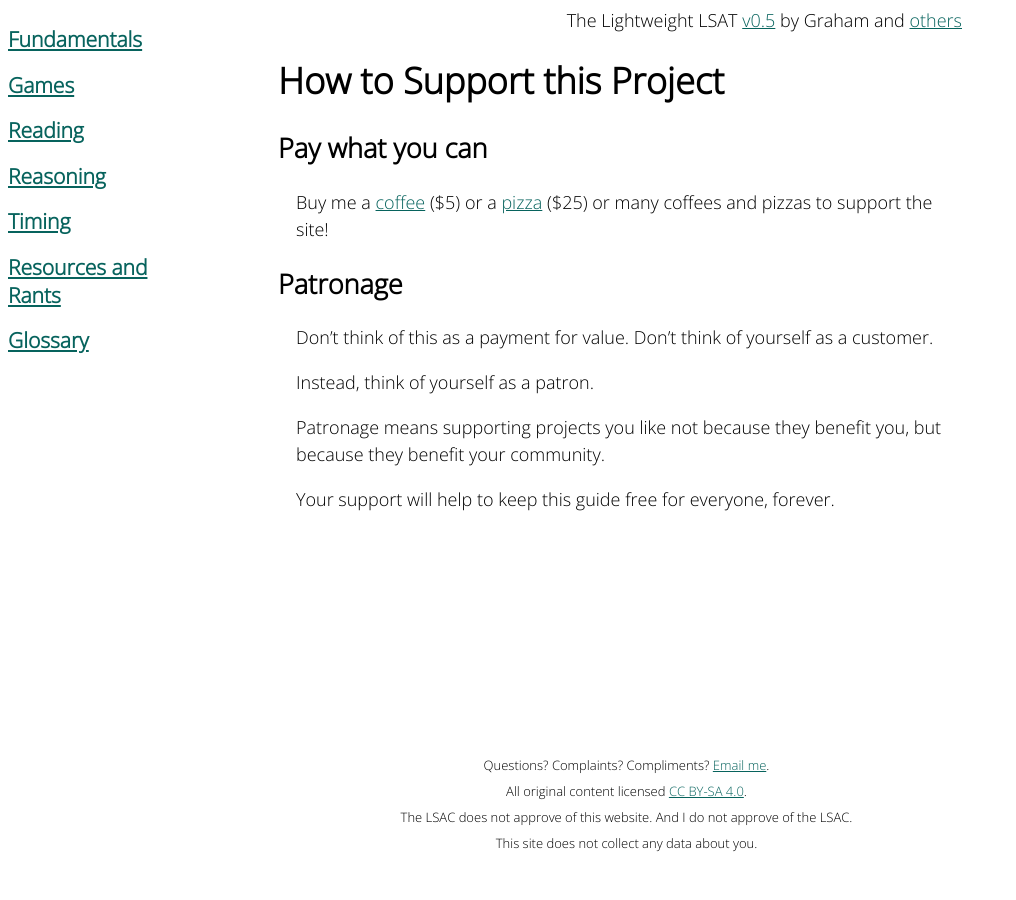
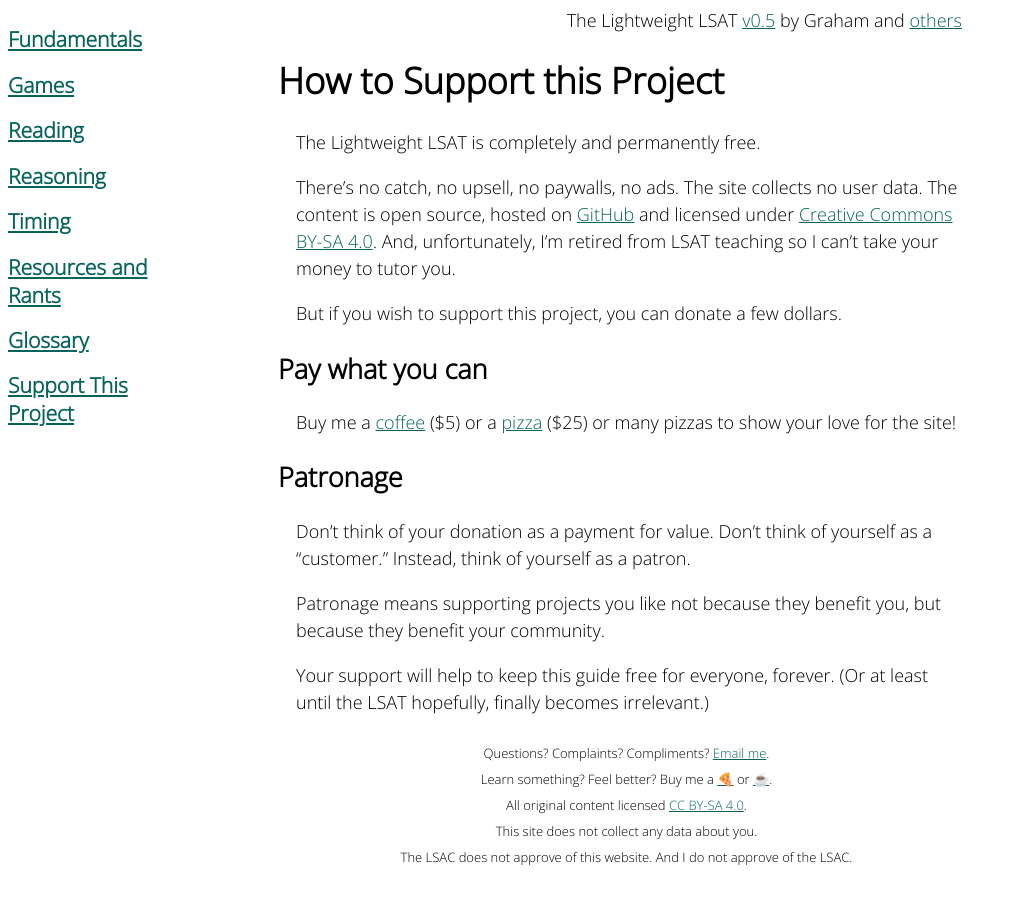
Before and after one commit to gpdowney/lightweightLSAT, a Jekyll site: the page built from pages/donate.md, in a window 1280 px wide. Shown: the whole page, without its empty margins (0-1016 px from the left). Built offline with Jekyll 4.4.1, drawn with Linux system fonts in a browser that asks for light colours.

Commit message:
restored links

```diff
--- a/_data/nav.yml
+++ b/_data/nav.yml
@@ -332,6 +332,6 @@
   link: glossary.html
   level: zero
 
-# - name: Support This Project
-#   link: donate.html
-#   level: zero
+- name: Support This Project
+  link: donate.html
+  level: zero
--- a/_includes/footer.html
+++ b/_includes/footer.html
@@ -1,7 +1,8 @@
 <footer>
     <p>Questions? Complaints? Compliments? <a href="mailto:feedback@lightweightlsat.com">Email me</a>.</p>
+    <p>Learn something? Feel better? Buy me a <a href="https://buy.stripe.com/14k4hf7lXexNcak5kl">🍕</a> or <a href="https://buy.stripe.com/28oaFD6hT75l7U4144">☕️</a>.
     <p>All original content licensed <a rel="license"
             href="https://creativecommons.org/licenses/by-sa/4.0/">CC BY-SA 4.0</a>.</p>
+    <p>This site does not collect any data about you.</p>
     <p>The LSAC does not approve of this website. And I do not approve of the LSAC.</p>
-    <p>This site does not collect any data about you.</p>
 </footer>
--- a/pages/donate.md
+++ b/pages/donate.md
@@ -3,19 +3,23 @@ title: How to Support this Project
 permalink: donate
 ---
 
+The Lightweight LSAT is completely and permanently free.
+
+There's no catch, no upsell, no paywalls, no ads. The site collects no user data. The content is open source, hosted on [GitHub](https://github.com/gpdowney/lightweightLSAT) and licensed under [Creative Commons BY-SA 4.0](https://creativecommons.org/licenses/by-sa/4.0/). And, unfortunately, I'm retired from LSAT teaching so I can't take your money to tutor you.
+
+But if you wish to support this project, you can donate a few dollars.
+
 ## Pay what you can
 
-Buy me a [coffee][coffee] ($5) or a [pizza][pizza] ($25) or many coffees and pizzas to support the site!
+Buy me a [coffee][coffee] ($5) or a [pizza][pizza] ($25) or many pizzas to show your love for the site!
 
 ## Patronage
 
-Don't think of this as a payment for value. Don't think of yourself as a customer.
-
-Instead, think of yourself as a patron.
+Don't think of your donation as a payment for value. Don't think of yourself as a "customer." Instead, think of yourself as a patron.
 
 Patronage means supporting projects you like not because they benefit you, but because they benefit your community.
 
-Your support will help to keep this guide free for everyone, forever.
+Your support will help to keep this guide free for everyone, forever. (Or at least until the LSAT hopefully, finally becomes irrelevant.)
 
-[pizza]: https://buy.stripe.com/00gaFbf0PeZD9LG7su
-[coffee]: https://buy.stripe.com/8wM28F05V8Bff609AD
+[pizza]: https://buy.stripe.com/14k4hf7lXexNcak5kl
+[coffee]: https://buy.stripe.com/28oaFD6hT75l7U4144
```
